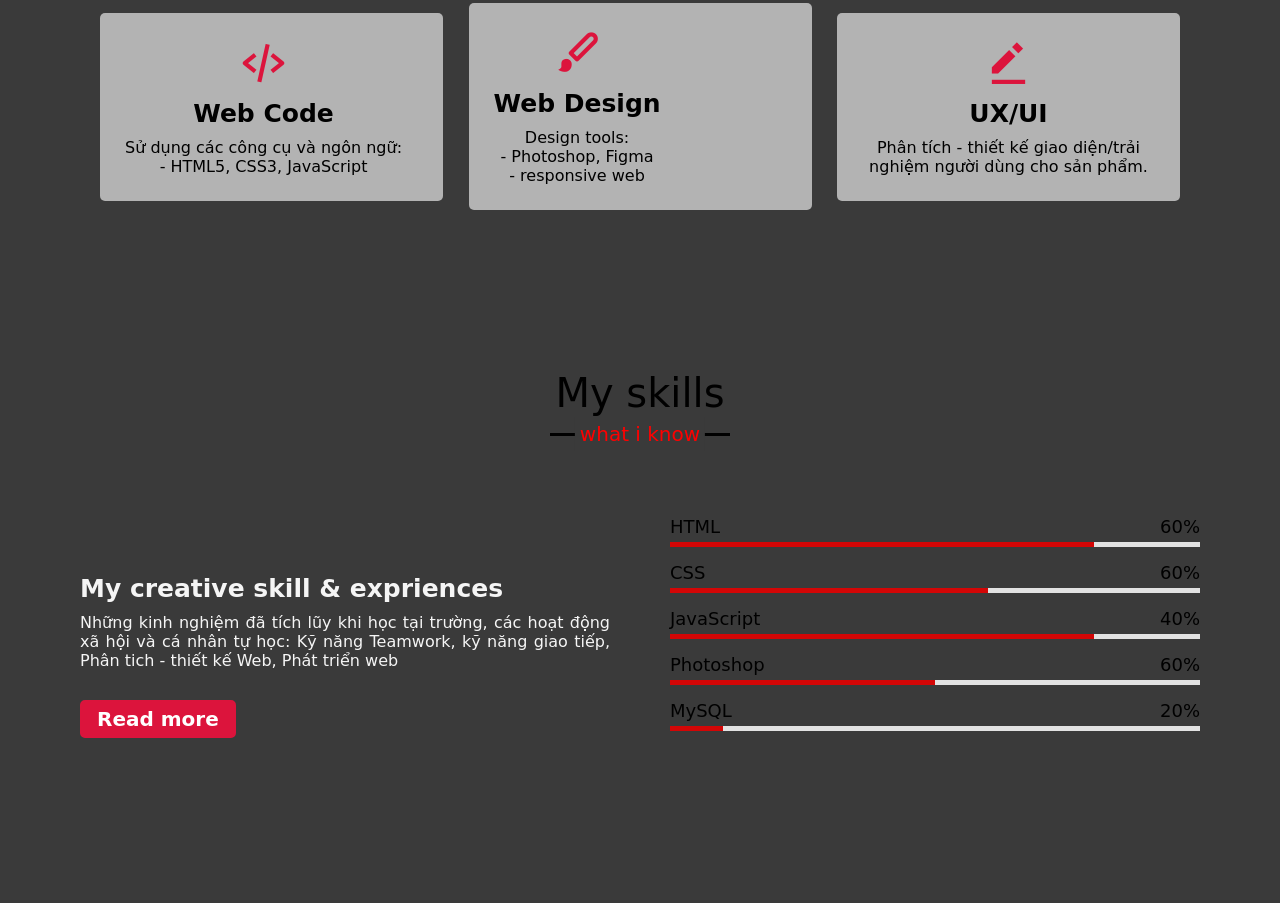
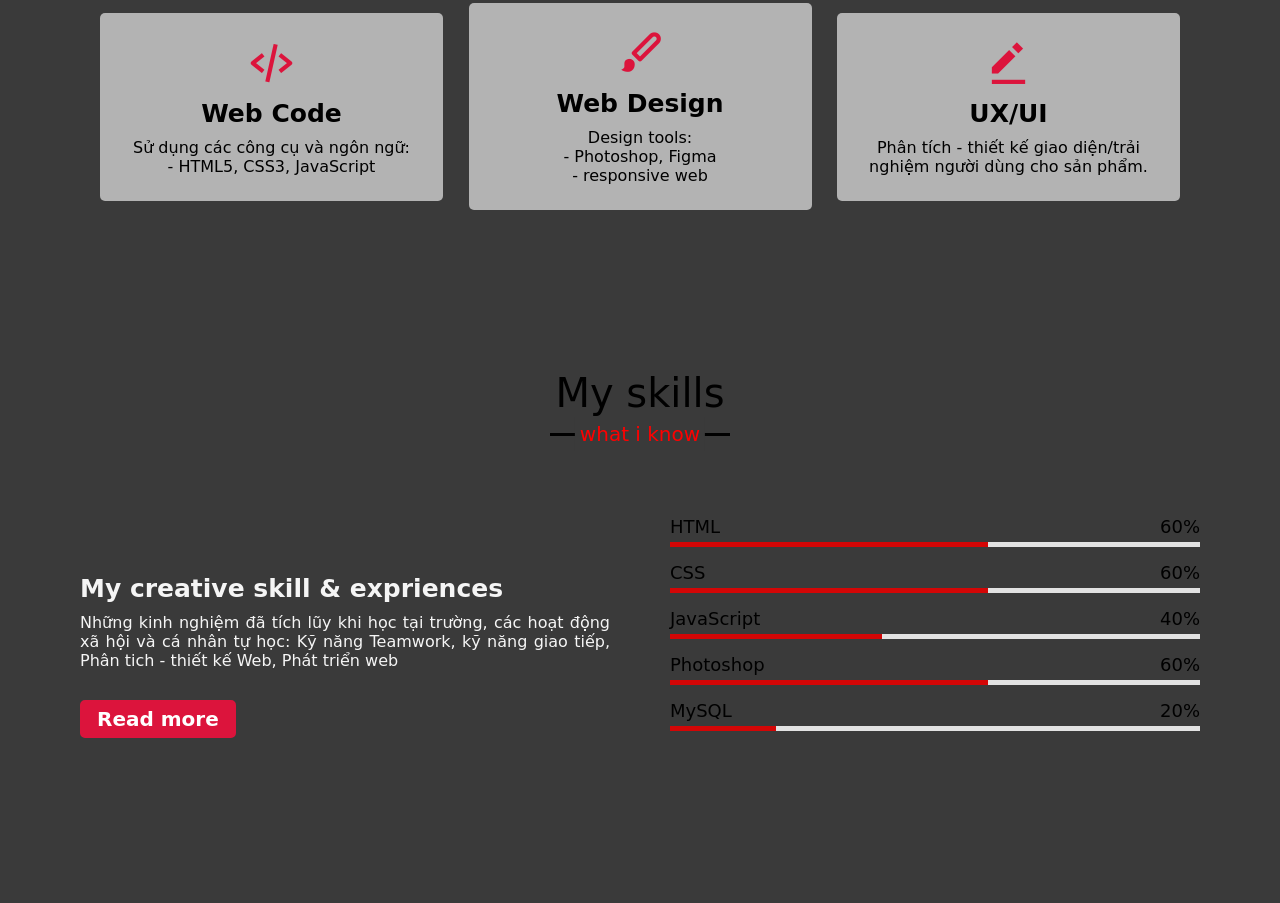
Before and after one commit to VuBaoNgoc01/vubaongoc01.github.io, a plain HTML site: page index.html in a window 1280 px wide. Shown: the part 1783-2686 px from the top of the page. Drawn offline with nearby package versions, Linux system fonts and the light colour scheme; a script that the page names is missing.

Commit message:
Update style.css

```diff
--- a/style.css
+++ b/style.css
@@ -253,6 +253,7 @@ section .title::after{
     margin: 0px 20px 0px 0px;
     display: inline-flex;
     text-align: center;
+    justify-content: space-around;
     color: black;
     background-color: rgb(179, 179, 179);
     border-radius: 5px;
@@ -369,19 +370,19 @@ section .title::after{
 }
 
 .skills .skill-content .right .html::before{
-    width: 80%;
+    width: 60%;
 }
 .skills .skill-content .right .css::before{
     width: 60%;
 }
 .skills .skill-content .right .js::before{
-    width: 80%;
+    width: 40%;
 }
 .skills .skill-content .right .php::before{
-    width: 50%;
+    width: 60%;
 }
 .skills .skill-content .right .sql::before{
-    width: 10%;
+    width: 20%;
 }
 
 /*teams section styling*/
```
